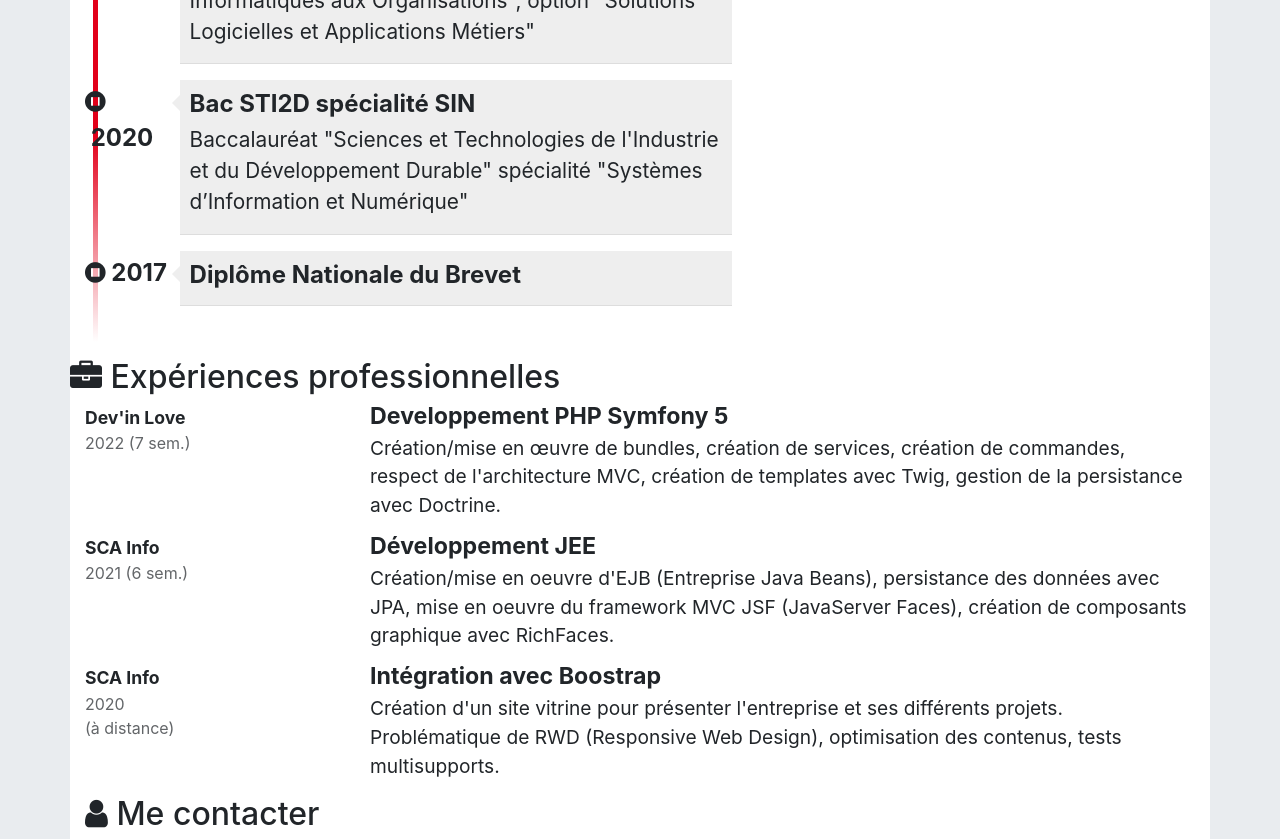
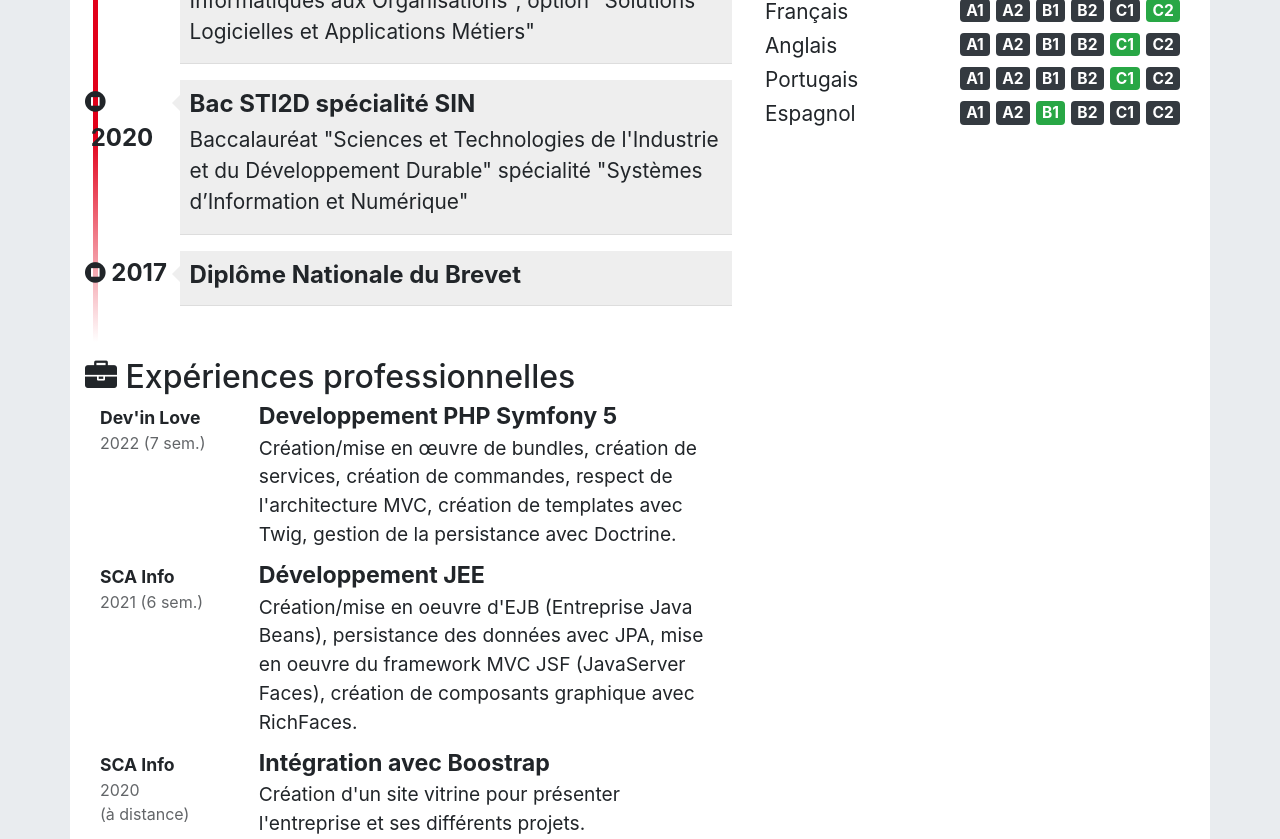
Before and after one commit to Yanou83/Yanou83.github.io, a plain HTML site: page pages/CV.html in a window 1280 px wide. Shown: the part 693-1532 px from the top of the page. Drawn offline with nearby package versions, Linux system fonts and the light colour scheme; files whose address does not match are found by name.

Commit message:
Ajout des langues au CV

```diff
--- a/css/cv.css
+++ b/css/cv.css
@@ -236,3 +236,18 @@ body {
     -ms-filter: grayscale(0);
     -o-filter: grayscale(0);
 }
+
+/******************************************
+* Langues
+******************************************/
+#langues .container {
+    display: flex;
+    flex-direction: row;
+    justify-content: space-between;
+}
+#langues .langue, #langues .niveau{
+    font-size: 1.3em;
+}
+#langues .langue {
+    padding-top: 3px;
+}
--- a/pages/CV.html
+++ b/pages/CV.html
@@ -165,8 +165,7 @@
                                 à aller au delà de la passion, afin de faire de l'informatique
                                 et plus particulièrement du développement d'applications,
                                 mon métier&nbsp;!</p>
-                        </div>
-                        <div class="rubrique clearfix">
+
                             <h2><span class="fa fa-graduation-cap"></span> Parcours scolaire</h2>
                             <ul id="parcours" class="clearfix">
                                 <li>
@@ -202,8 +201,6 @@
                                 </li>
                             </ul>
                         </div>
-                    </div>
-                    <div class="rubrique clearfix">
                         <h2><span class="fa fa-briefcase"></span> Expériences professionnelles</h2>
                         <div class="experience clearfix">
                             <div class="col-3">
@@ -304,6 +301,54 @@
                                     </a>
                                 </div>
                             </div>
+
+                        </div>
+                        <div id="langues" class="rubrique clearfix">
+                            <h2><span class="fa fa-flag"></span> Langue</h2>
+                            <div class="container">
+                                <div class="langue">Français</div>
+                                <div class="niveau">
+                                    <span class="badge badge-dark">A1</span>
+                                    <span class="badge badge-dark">A2</span>
+                                    <span class="badge badge-dark">B1</span>
+                                    <span class="badge badge-dark">B2</span>
+                                    <span class="badge badge-dark">C1</span>
+                                    <span class="badge badge-success">C2</span>
+                                </div>
+                            </div>
+                            <div class="container">
+                                <div class="langue">Anglais</div>
+                                <div class="niveau">
+                                    <span class="badge badge-dark">A1</span>
+                                    <span class="badge badge-dark">A2</span>
+                                    <span class="badge badge-dark">B1</span>
+                                    <span class="badge badge-dark">B2</span>
+                                    <span class="badge badge-success">C1</span>
+                                    <span class="badge badge-dark">C2</span>
+                                </div>
+                            </div>
+                            <div class="container">
+                                <div class="langue">Portugais</div>
+                                <div class="niveau">
+                                    <span class="badge badge-dark">A1</span>
+                                    <span class="badge badge-dark">A2</span>
+                                    <span class="badge badge-dark">B1</span>
+                                    <span class="badge badge-dark">B2</span>
+                                    <span class="badge badge-success">C1</span>
+                                    <span class="badge badge-dark">C2</span>
+                                </div>
+                            </div>
+                            <div class="container">
+                                <div class="langue">Espagnol</div>
+                                <div class="niveau">
+                                    <span class="badge badge-dark">A1</span>
+                                    <span class="badge badge-dark">A2</span>
+                                    <span class="badge badge-success">B1</span>
+                                    <span class="badge badge-dark">B2</span>
+                                    <span class="badge badge-dark">C1</span>
+                                    <span class="badge badge-dark">C2</span>
+                                </div>
+                            </div>
                         </div>
                     </div>
                 </div>
```
